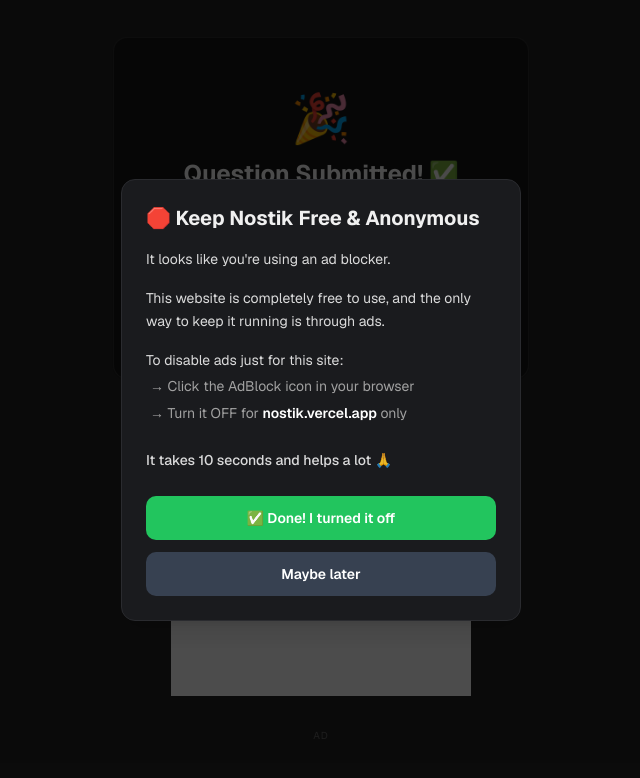
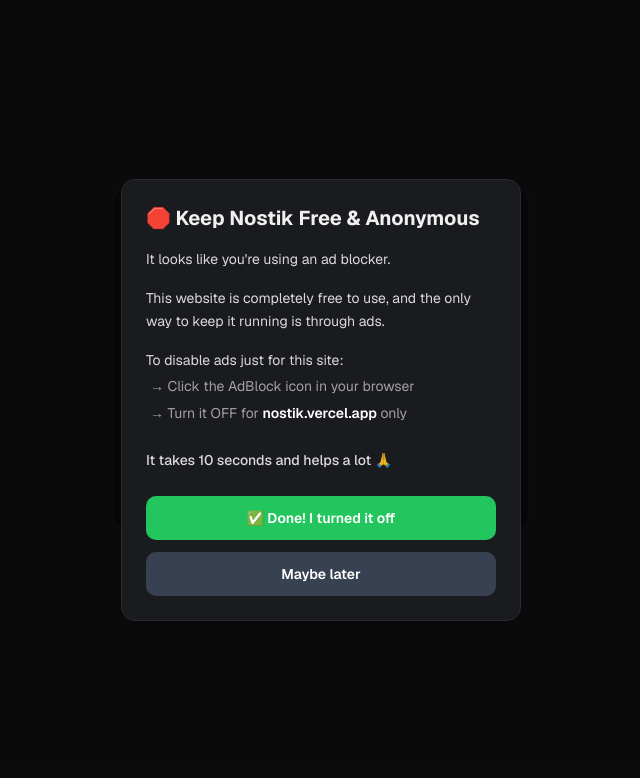
Before and after one commit to propre101/nostik_qa, a Next.js app: page /success in a window 1280 px wide. Shown: the top 778 px of the page, without its empty margins (319-959 px from the left). Built offline with nearby package versions, Linux system fonts and the light colour scheme.

Commit message:
removed top banner from success page

```diff
--- a/src/app/success/page.tsx
+++ b/src/app/success/page.tsx
@@ -1,7 +1,6 @@
 import Link from "next/link";
 import { Button } from "@/components/ui/button";
 import { Card, CardContent } from "@/components/ui/card";
-import { AdBanner } from "@/components/ad-banner";
 import { AdNative } from "@/components/ad-native";
 
 export default async function SuccessPage({
@@ -34,13 +33,6 @@
         </CardContent>
       </Card>
 
-      <AdBanner
-        dataKey="215a567b5a5d6c1643cfb84062df1d56"
-        format="iframe"
-        height={250}
-        width={300}
-      />
-
       <AdNative />
     </main>
   );
```
